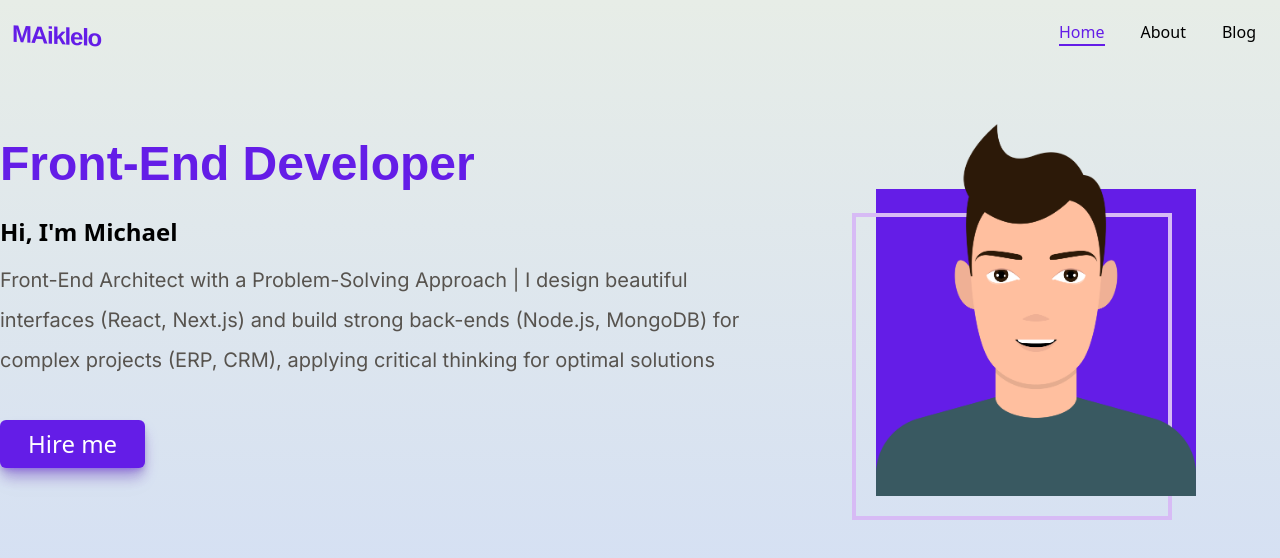
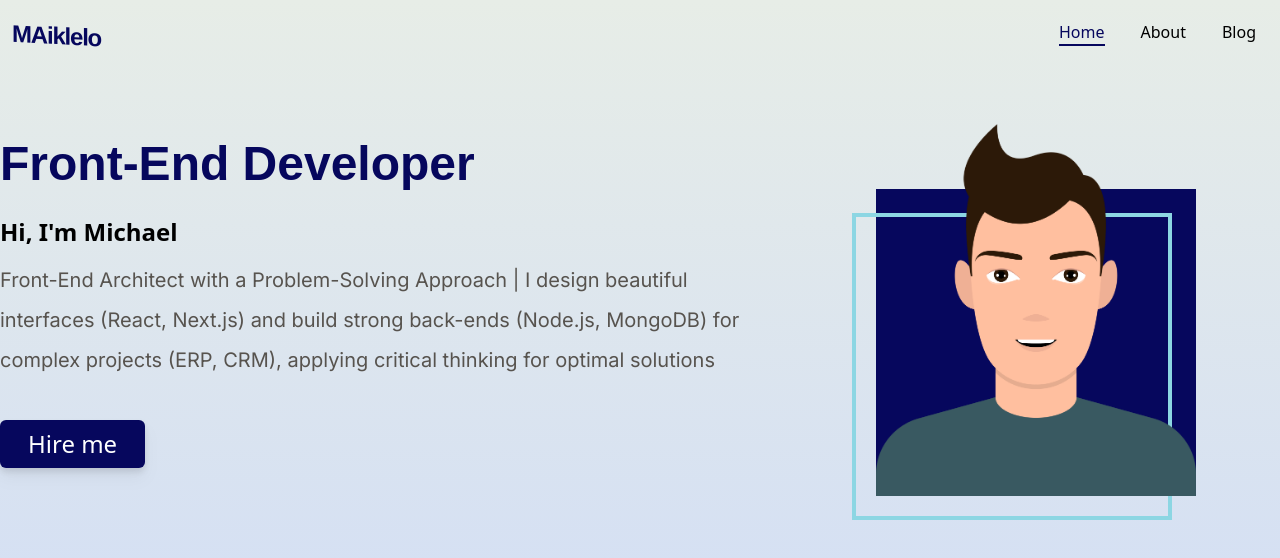
Before and after one commit to michaelayad/my-portfolio, a Next.js app: page / in a window 1280 px wide. Shown: the top 558 px of the page. Built offline with nearby package versions, Linux system fonts and the light colour scheme; a web font is replaced by a local one.

Commit message:
add colors dark - light

```diff
--- a/src/app/globals.css
+++ b/src/app/globals.css
@@ -1,16 +1,32 @@
 @tailwind base;
 @tailwind components;
 @tailwind utilities;
+
+
 
 :root {
   --foreground-rgb: 0, 0, 0;
   --background-start-rgb: 231, 237, 231;
   --background-end-rgb: 206, 219, 248;
-  --color-primary: #641de7;
-  --color-secondary: #D7BBF5;
-  --color-primary-bg: rgba(100, 29, 231, 0.4);
-  --color-secondary-bg: rgba(215, 187, 245, 0.4);
-  --color-hover: hsl(261, 81%, 45%);
+  --color-primary: #06075D;
+  --color-primary-dark:hsl(from var(--color-primary) h s calc(l - 5));
+  --color-primary-darker:hsl(from var(--color-primary) h s calc(l - 10));
+  --color-primary-darkest:hsl(from var(--color-primary) h s calc(l - 15));
+  --color-primary-light:hsl(from var(--color-primary) h s calc(l + 5));
+  --color-primary-lighter:hsl(from var(--color-primary) h s calc(l + 10));
+  --color-primary-lightest:hsl(from var(--color-primary) h s calc(l + 15));
+  --color-secondary: #8CD6E3;
+  --color-secondary-dark:hsl(from var(--color-secondary) h s calc(l - 5));
+  --color-secondary-darker:hsl(from var(--color-secondary) h s calc(l - 10));
+  --color-secondary-darkest:hsl(from var(--color-secondary) h s calc(l - 15));
+  --color-secondary-light:hsl(from var(--color-secondary) h s calc(l + 5));
+  --color-secondary-lighter:hsl(from var(--color-secondary) h s calc(l + 10));
+  --color-secondary-lightest:hsl(from var(--color-secondary) h s calc(l + 15));
+
+  --color-primary-bg:rgba(var(--color-primary), 0.4);
+  --color-secondary-bg: rgba(var(--color-secondary), 0.4);
+
+  --color-hover: hsl(from var(--color-primary) h s calc(l - 5));
 }
 
 /* @media (prefers-color-scheme: dark) {
@@ -27,11 +43,25 @@
   --foreground-rgb: 255, 255, 255;
     --background-start-rgb: 0, 0, 0;
     --background-end-rgb: 0, 0, 0;
-    --color-primary: #641de7;
-    --color-secondary: #D7BBF5;
-    --color-primary-bg: rgba(100, 29, 231, 0.4);
-  --color-secondary-bg: rgba(215, 187, 245, 0.4);
-  --color-hover: hsl(261, 81%, 45%);
+    --color-primary: #06075b;
+  --color-primary-dark:hsl(from var(--color-primary) h s calc(l - 5));
+  --color-primary-darker:hsl(from var(--color-primary) h s calc(l - 10));
+  --color-primary-darkest:hsl(from var(--color-primary) h s calc(l - 15));
+  --color-primary-light:hsl(from var(--color-primary) h s calc(l + 5));
+  --color-primary-lighter:hsl(from var(--color-primary) h s calc(l + 10));
+  --color-primary-lightest:hsl(from var(--color-primary) h s calc(l + 15));
+  --color-secondary: #8CD6E3;
+  --color-secondary-dark:hsl(from var(--color-secondary) h s calc(l - 5));
+  --color-secondary-darker:hsl(from var(--color-secondary) h s calc(l - 10));
+  --color-secondary-darkest:hsl(from var(--color-secondary) h s calc(l - 15));
+  --color-secondary-light:hsl(from var(--color-secondary) h s calc(l + 5));
+  --color-secondary-lighter:hsl(from var(--color-secondary) h s calc(l + 10));
+  --color-secondary-lightest:hsl(from var(--color-secondary) h s calc(l + 15));
+
+  --color-primary-bg:rgba(var(--color-primary), 0.4);
+  --color-secondary-bg: rgba(var(--color-secondary), 0.4);
+
+  --color-hover: hsl(from var(--color-primary) h s calc(l - 5));
 }
 
 body {
--- a/src/views/home/components/profileSection.tsx
+++ b/src/views/home/components/profileSection.tsx
@@ -4,7 +4,7 @@ import Image from "next/image";
 
 export default function ProfileSection() {
   return (
-    <div className=" grid  grid-cols-5 gap-10 py-10">
+    <div className=" grid  grid-cols-5 gap-10 py-10 px-5 md:px-0">
       <div
         className={` col-span-5 md:col-span-3 py-7 order-2 md:order-1 flex flex-col justify-between`}
       >
@@ -16,7 +16,7 @@ export default function ProfileSection() {
           {" "}
           <h1 className={` text-2xl font-bold `}>Hi, I&apos;m Michael</h1>{" "}
           <h1
-            className={`font-inter text-xl py-3 leading-10 text-stone-600 dark:text-stone-300`}
+            className={`font-inter text-xl py-3 leading-10 text-stone-600 dark:text-stone-300 bg-primary-bg`}
           >
             Front-End Architect with a Problem-Solving Approach | I design
             beautiful interfaces (React, Next.js) and build strong back-ends
```
